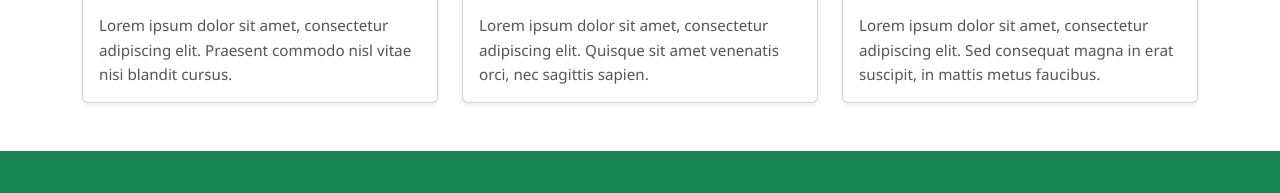
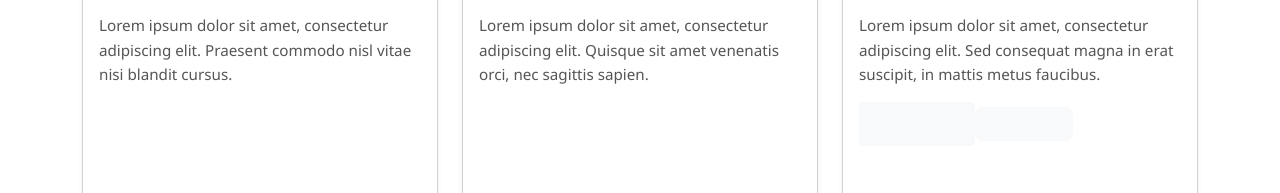
Before and after one commit to konerjonlar/buca-gunluk-2, a plain HTML site: page index.html in a window 1280 px wide. Shown: the part 2625-2818 px from the top of the page. Drawn offline with nearby package versions, Linux system fonts and the light colour scheme.

Commit message:
test | buton to card

```diff
--- a/index.html
+++ b/index.html
@@ -222,6 +222,10 @@
               <li><i class="fas fa-wifi me-2 text-warning"></i>Ücretsiz Wi-Fi</li>
             </ul>
             <p class="card-text">Lorem ipsum dolor sit amet, consectetur adipiscing elit. Sed consequat magna in erat suscipit, in mattis metus faucibus.</p>
+            <div class="btn btn-light btn-sm">
+                <a href="https://wa.me/905321234567?text=Merhaba,%20rezervasyon%20hakkında%20bilgi%20almak%20istiyorum."
+       class="btn btn-light btn-lg px-5 py-3 fw-bold">
+            </div>
           </div>
         </div>
       </div>
```
